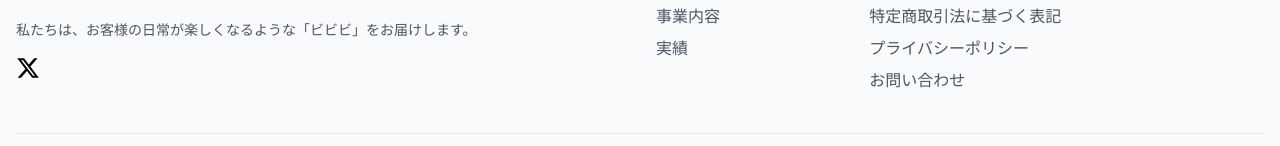
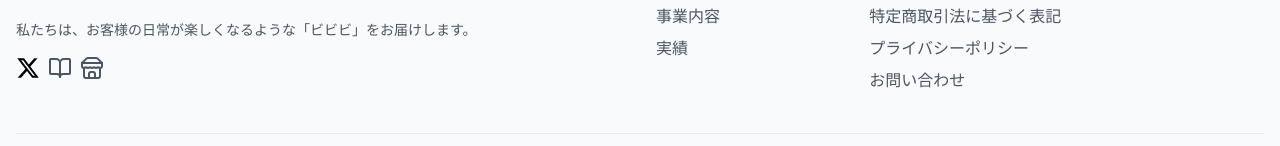
Before and after one commit to tuki0918/bbbit.biz, a Next.js app: page / in a window 1280 px wide. Shown: the part 3284-3430 px from the top of the page. Built offline with nearby package versions, Linux system fonts and the light colour scheme.

Commit message:
feat: enhance Footer component with additional icons for navigation

```diff
--- a/components/Footer.tsx
+++ b/components/Footer.tsx
@@ -3,6 +3,7 @@
 import { geistSans, sourGummy } from "@/app/fonts";
 import { SITE_DESCRIPTION, SITE_NAME, SITE_NAME_JP } from "@/config/app";
 import { cn } from "@/lib/utils";
+import { BookOpen, Store } from "lucide-react";
 import Link from "next/link";
 
 export default function Footer() {
@@ -18,8 +19,8 @@ export default function Footer() {
 							</Link>
 						</h3>
 						<p className="text-sm text-gray-600 mb-4">{SITE_DESCRIPTION}</p>
-						<p className="text-sm text-gray-600 mb-4">
-							<Link href="/">
+						<p className="text-sm text-gray-600 mb-4 space-x-2 flex">
+							<Link href="/" title="X">
 								<span className="[&>svg]:h-6 [&>svg]:w-6 [&>svg]:fill-black inline-block">
 									<svg xmlns="http://www.w3.org/2000/svg" viewBox="0 0 512 512">
 										<title>X</title>
@@ -27,6 +28,12 @@ export default function Footer() {
 										<path d="M389.2 48h70.6L305.6 224.2 487 464H345L233.7 318.6 106.5 464H35.8L200.7 275.5 26.8 48H172.4L272.9 180.9 389.2 48zM364.4 421.8h39.1L151.1 88h-42L364.4 421.8z" />
 									</svg>
 								</span>
+							</Link>
+							<Link href="/" title="note">
+								<BookOpen />
+							</Link>
+							<Link href="/" title="shop">
+								<Store />
 							</Link>
 						</p>
 					</div>
```
